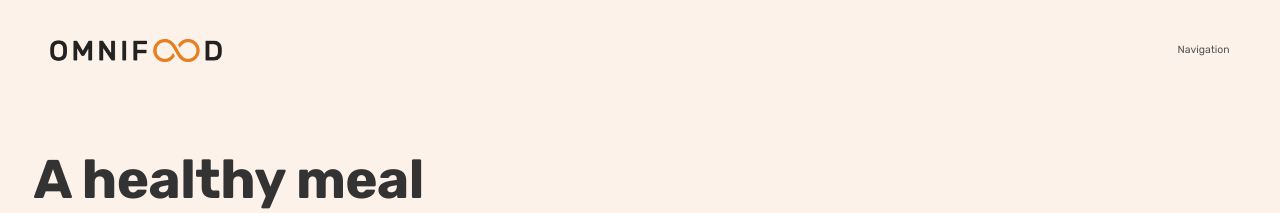
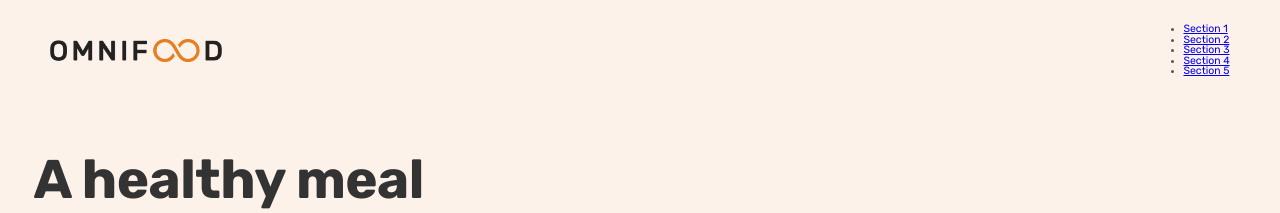
Before and after one commit to SuperUser-Gump/Omnifood, a website: page index.html in a window 1280 px wide. Shown: the top 213 px of the page. Drawn offline with Linux system fonts and the light colour scheme.

Commit message:
feat: Start building the Navigation
- Structured the navigation using an unordered list element.
- Added placeholder list items for navigation links.
- Set "href" attributes to "#" as placeholders.

```diff
--- a/index.html
+++ b/index.html
@@ -16,7 +16,15 @@
   <body>
     <header class="header">
       <img src="img/omnifood-logo.png" alt="Omnifood logo" class="logo" />
-      <nav class="main-nav">Navigation</nav>
+      <nav class="main-nav">
+        <ul class="main-nav-list">
+          <li><a href="#">Section 1</a></li>
+          <li><a href="#">Section 2</a></li>
+          <li><a href="#">Section 3</a></li>
+          <li><a href="#">Section 4</a></li>
+          <li><a href="#">Section 5</a></li>
+        </ul>
+      </nav>
     </header>
 
     <main>
```
